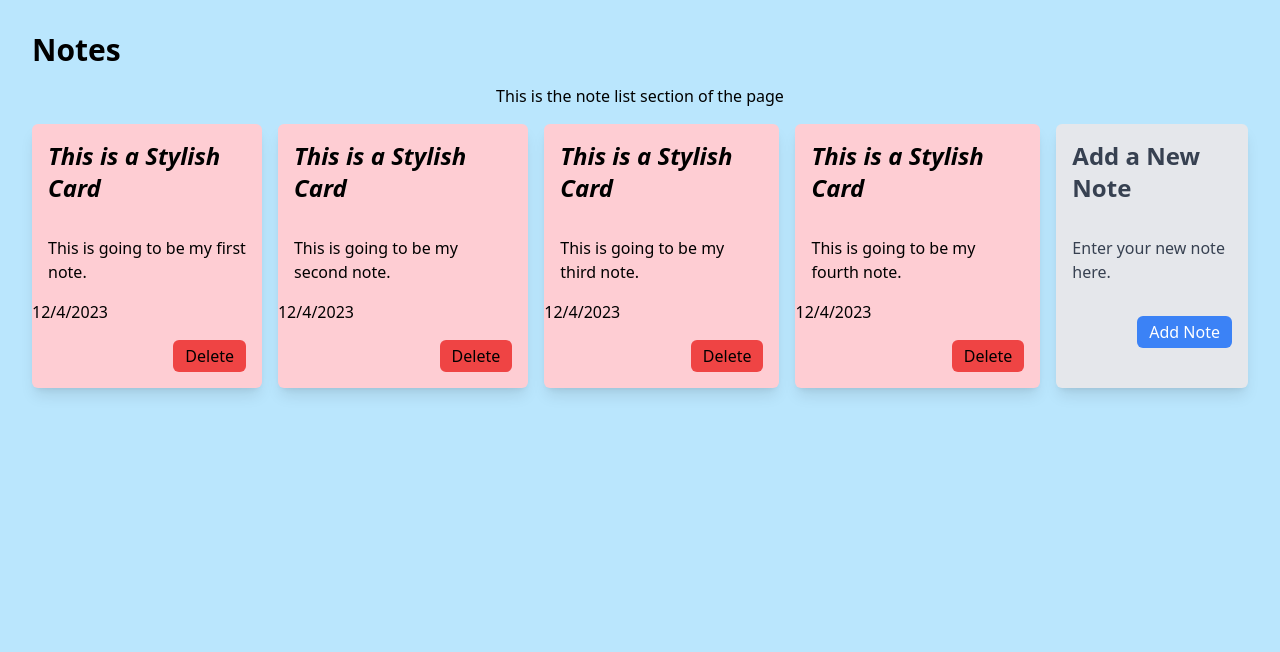
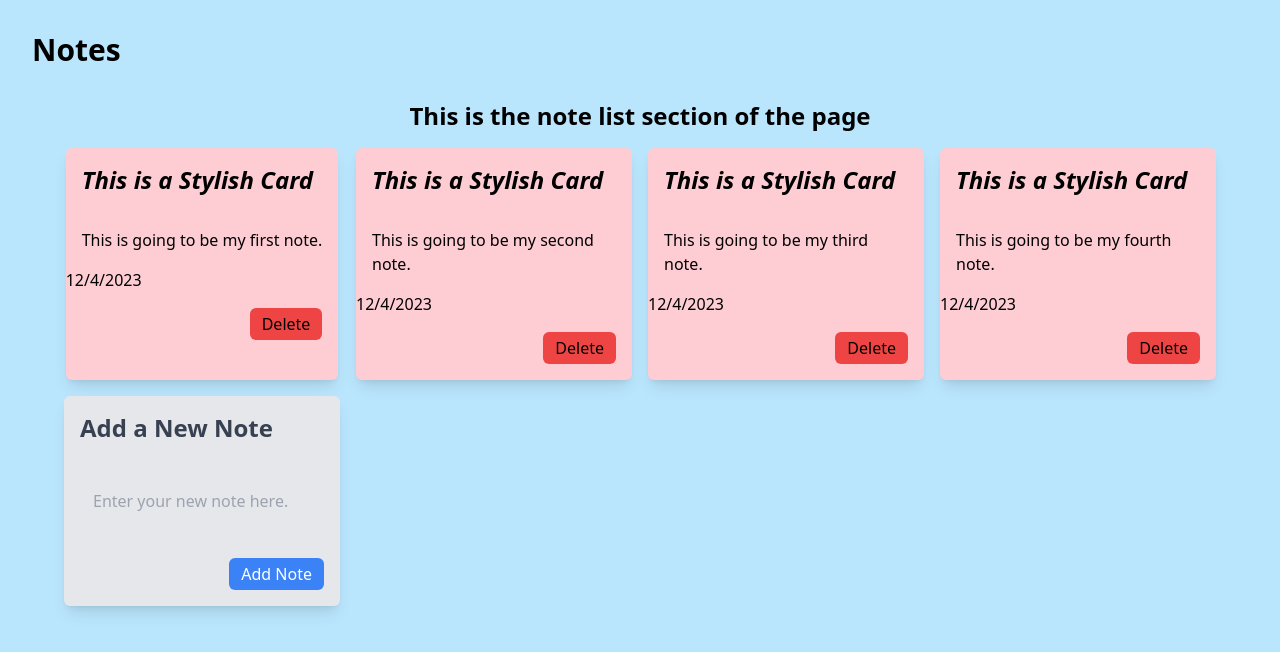
Before and after one commit to SwakshGupta/Notes-app, a React (Vite) app in the folder Notes/: page / in a window 1280 px wide. Shown: the top 652 px of the page. Built offline with nearby package versions, Linux system fonts and the light colour scheme.

Commit message:
add note component is added

```diff
--- a/Notes/src/App.jsx
+++ b/Notes/src/App.jsx
@@ -27,6 +27,21 @@ function App() {
     },
   ]);
 
+  const Addnote = (text) => {
+    const date = new Date(); // this will create a new date object
+
+    const NewNote = {
+      id: nanoid(),
+
+      text: text,
+
+      date: date.toLocaleDateString(),
+    };
+
+    const newNotes = [...notes, NewNote]; // this will copy the notes and  replace it with new notes
+
+    setNotes(newNotes);
+  };
   return (
     <>
       <div className="bg-sky-200 text-black min-h-screen p-8">
@@ -34,10 +49,12 @@ function App() {
         <h1 className="text-3xl font-semibold mb-4">Notes</h1>
 
         {/* Render the NoteList component with the notes array as a prop */}
-        <NoteList notes={notes} />
+        <NoteList notes={notes} handleadd={Addnote} />
       </div>
     </>
   );
 }
 
 export default App;
+
+// we will pass a function to appnotes to update the state of add note jsx
--- a/Notes/src/assets/components/Addnotes.jsx
+++ b/Notes/src/assets/components/Addnotes.jsx
@@ -1,7 +1,20 @@
-import React from "react";
+import React, { useState } from "react";
 
-// Addnotes component with Tailwind CSS styling
-function Addnotes() {
+// Addnotes component with Tailwind CSS styling and input bar
+function Addnotes({ handleadd }) {
+  const [addnote, setAddnote] = useState("");
+
+  const handlechange = (event) => {
+    setAddnote(event.target.value);
+  };
+
+  const handleClick = () => {
+    // Placeholder functionality - add your logic here
+    handleadd(addnote); // this handle add is created in the app component and is taking add note as a prop
+    // Reset the input after handling the click
+    setAddnote("");
+  };
+
   return (
     <div className="max-w-md mx-auto bg-gray-200 text-gray-700 rounded-md overflow-hidden shadow-lg">
       {/* Heading Section */}
@@ -9,14 +22,23 @@ function Addnotes() {
         <h1 className="text-2xl font-semibold">Add a New Note</h1>
       </div>
 
-      {/* Content Section */}
+      {/* Input Section */}
       <div className="p-4">
-        <p>Enter your new note here.</p>
+        <input
+          type="text"
+          className="w-full border p-3 rounded-md bg-transparent focus:outline-none"
+          placeholder="Enter your new note here."
+          onChange={handlechange}
+          value={addnote}
+        />
       </div>
 
-      {/* Delete Button Section */}
+      {/* Add Note Button Section */}
       <div className="flex justify-end p-4">
-        <button className="bg-blue-500 hover:bg-blue-600 text-white px-3 py-1 rounded-md">
+        <button
+          className="bg-blue-500 hover:bg-blue-600 text-white px-3 py-1 rounded-md "
+          onClick={handleClick}
+        >
           Add Note
         </button>
       </div>
--- a/Notes/src/assets/components/NoteList.jsx
+++ b/Notes/src/assets/components/NoteList.jsx
@@ -3,21 +3,21 @@ import Notes from "./notes";
 import Addnotes from "./Addnotes";
 
 // NoteList component that receives an array of notes as a prop
-function NoteList({ notes }) {
+function NoteList({ notes, handleadd }) {
   return (
-    <div className="flex flex-wrap">
-      <h1 className="w-full text-center mb-4">
+    <div className="flex flex-wrap justify-center p-4">
+      <h1 className="w-full text-center text-2xl font-semibold mb-4">
         This is the note list section of the page
       </h1>
 
-      <div className="flex gap-4">
+      <div className="grid grid-cols-1 sm:grid-cols-2 md:grid-cols-3 lg:grid-cols-4 gap-4 w-full max-w-6xl mx-auto">
         {/* Mapping through the array of notes to render individual Note components */}
         {notes.map((note) => (
           // Each Note component receives a unique key, date, and text as props
           <Notes key={note.id} date={note.date} text={note.text} />
         ))}
 
-        <Addnotes />
+        <Addnotes handleadd={handleadd} />
       </div>
     </div>
   );
```
